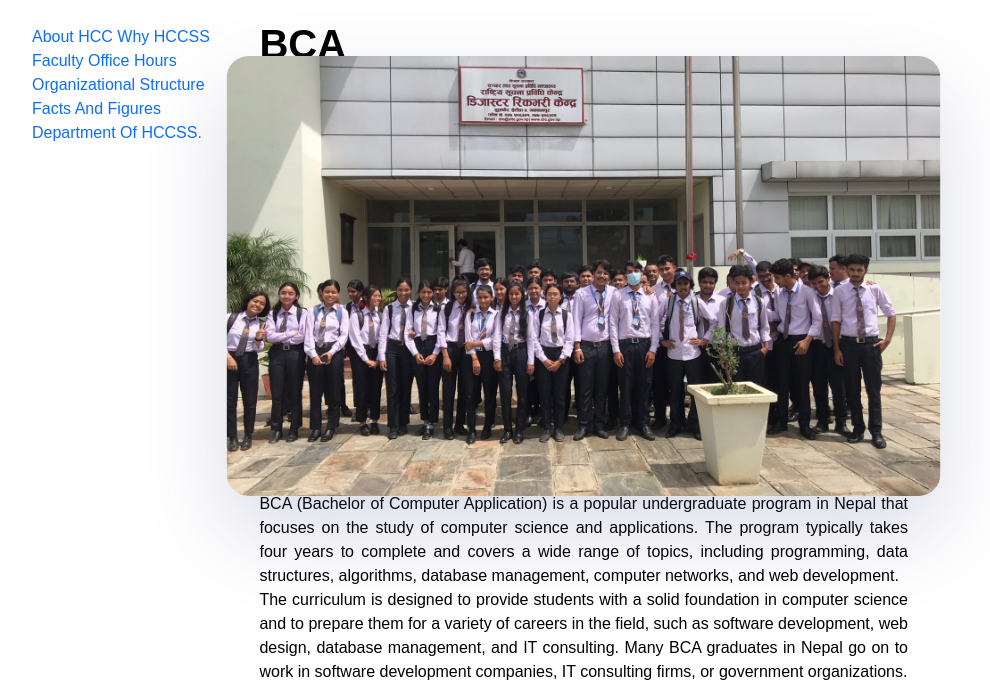
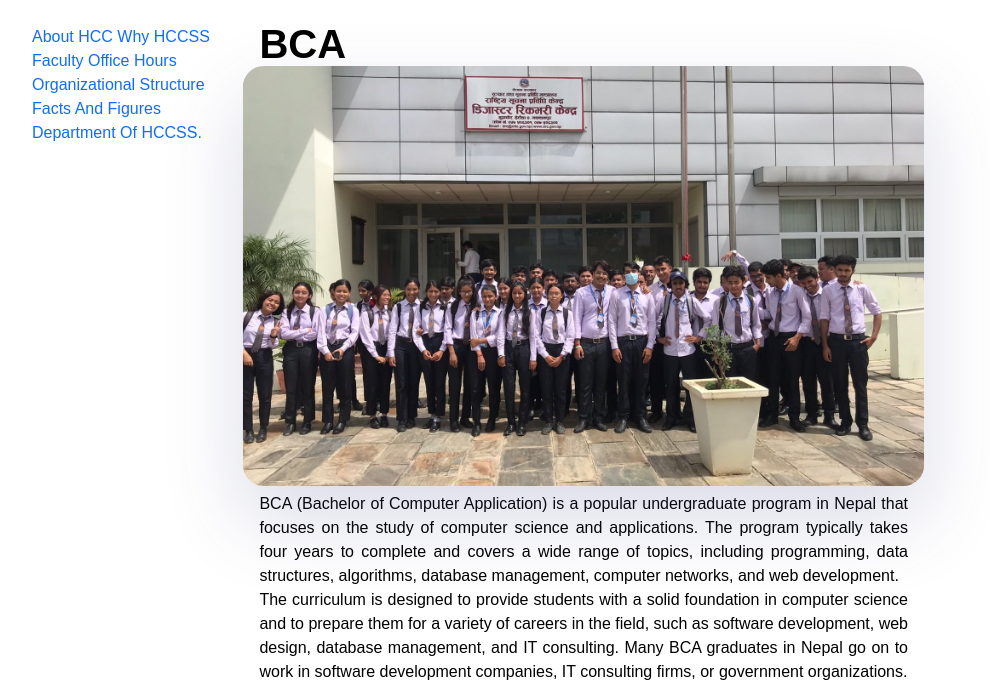
Before and after one commit to aayushdhakal69/aayushtest, a Django app: page /bca/ in a window 1280 px wide, with the pointer over the restyled element. Shown: the part 68-753 px from the top of the page, without its empty margins (160-1150 px from the left). Run offline with Django 4.2, Linux system fonts and the light colour scheme; some libraries are stand-ins or nearby versions.

Commit message:
css managed

```diff
--- a/templates/about_hcc.html
+++ b/templates/about_hcc.html
@@ -109,7 +109,7 @@
       .main_img:hover {
         border-radius: 20px;
         transition-duration: 0.5s;
-        transform: scale(1.1) rotate(0deg);
+        transform: scale(1.05) rotate(0deg);
         box-shadow: 0 32px 75px rgba(68, 77, 136, 0.2);
       }
     </style>
--- a/templates/bca.html
+++ b/templates/bca.html
@@ -113,7 +113,7 @@
       .main_img:hover {
         border-radius: 20px;
         transition-duration: 0.5s;
-        transform: scale(1.1) rotate(0deg);
+        transform: scale(1.05) rotate(0deg);
         box-shadow: 0 32px 75px rgba(68, 77, 136, 0.2);
       }
       /*Form CSS*/
--- a/templates/leadership.html
+++ b/templates/leadership.html
@@ -108,7 +108,7 @@
       .main_img:hover {
         border-radius: 20px;
         transition-duration: 0.5s;
-        transform: scale(1.1) rotate(0deg);
+        transform: scale(1.05) rotate(0deg);
         box-shadow: 0 32px 75px rgba(68, 77, 136, 0.2);
       }
     </style>
--- a/templates/location.html
+++ b/templates/location.html
@@ -117,7 +117,7 @@
       .main_img:hover{
         border-radius: 20px;
         transition-duration: .5s;
-        transform: scale(1.1) rotate(0deg);
+        transform: scale(1.05) rotate(0deg);
         box-shadow: 0 32px 75px rgba(68, 77, 136, 0.2);
 
       }
--- a/templates/plus2.html
+++ b/templates/plus2.html
@@ -113,7 +113,7 @@
       .main_img:hover {
         border-radius: 20px;
         transition-duration: 0.5s;
-        transform: scale(1.1) rotate(0deg);
+        transform: scale(1.05) rotate(0deg);
         box-shadow: 0 32px 75px rgba(68, 77, 136, 0.2);
       }
       /*Form CSS*/
--- a/templates/school.html
+++ b/templates/school.html
@@ -113,7 +113,7 @@
       .main_img:hover {
         border-radius: 20px;
         transition-duration: 0.5s;
-        transform: scale(1.1) rotate(0deg);
+        transform: scale(1.05) rotate(0deg);
         box-shadow: 0 32px 75px rgba(68, 77, 136, 0.2);
       }
       /*Form CSS*/
--- a/templates/whyhcc.html
+++ b/templates/whyhcc.html
@@ -108,7 +108,7 @@
       .main_img:hover {
         border-radius: 20px;
         transition-duration: 0.5s;
-        transform: scale(1.1) rotate(0deg);
+        transform: scale(1.05) rotate(0deg);
         box-shadow: 0 32px 75px rgba(68, 77, 136, 0.2);
       }
       .subheadings {
```
